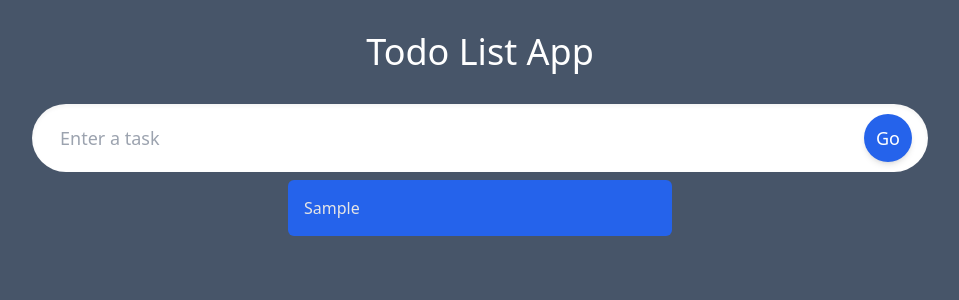
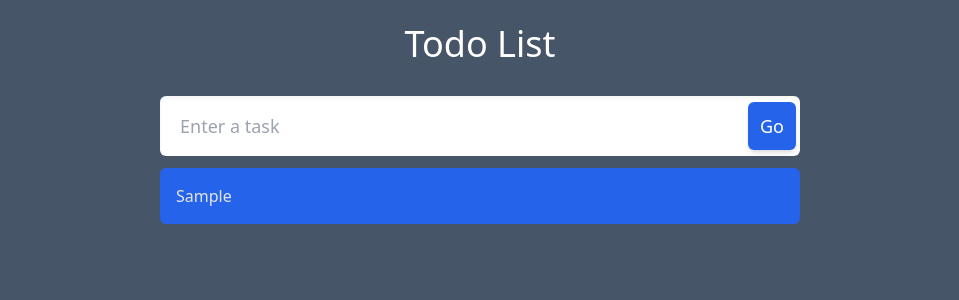
Before and after one commit to armando-valencia/todo-list, a React (Vite) app: page / in a window 1280 px wide. Both pictures are taken after typing "Sample" into the empty fields and a click on the button "Go". Shown: the top 300 px of the page, without its empty margins (160-1119 px from the left). Built offline with nearby package versions, Linux system fonts and the light colour scheme; some icons are missing.

Commit message:
Adjust wdiths of input and todo items

```diff
--- a/src/App.tsx
+++ b/src/App.tsx
@@ -12,6 +12,7 @@ function App() {
 	const addTodoitem = (e: React.FormEvent) => {
 		e.preventDefault();
 
+		// If there is a todo, add it to the end of the todos array
 		if (todo) {
 			setTodos([...todos, { id: uuid(), name: todo, isComplete: false }]);
 			setTodo("");
@@ -21,8 +22,8 @@ function App() {
 
 	return (
 		<div className="max-w-screen min-h-screen flex flex-col items-center bg-slate-600">
-			<h1 className="text-3xl md:text-4xl my-6 md:my-8 text-white z-1 text-center">
-				Todo List App
+			<h1 className="text-3xl md:text-4xl my-6 text-white z-1 text-center">
+				Todo List
 			</h1>
 			<AddTodo todo={todo} setTodo={setTodo} addTodoItem={addTodoitem} />
 			<TodoList todos={todos} setTodos={setTodos} />
--- a/src/components/AddTodo.tsx
+++ b/src/components/AddTodo.tsx
@@ -7,18 +7,18 @@ interface AddTodoProps {
 const AddTodo = ({ todo, setTodo, addTodoItem }: AddTodoProps) => {
 	return (
 		<form
-			className="flex w-[95%] max-w-4xl relative items-center"
+			className="flex w-1/2 my-2 relative justify-center items-center z-10"
 			onSubmit={addTodoItem}
 		>
 			<input
-				className="w-full rounded-full py-5 px-7 text-lg border-none duration-200 shadow-inner focus:shadow-2xl focus:outline-none focus:scale-[101%]"
+				className="w-full rounded-md py-4 px-5 text-lg border-none duration-200 shadow-inner focus:shadow-2xl focus:outline-none focus:scale-[101%]"
 				type="input"
 				placeholder="Enter a task"
 				value={todo}
 				onChange={(e) => setTodo(e.target.value)}
 			/>
 			<button
-				className="absolute w-12 h-12 m-4 rounded-full right-0 border-none text-lg bg-blue-600 hover:bg-blue-800 text-white duration-200 shadow-md hover:shadow-2xl hover:scale-105 active:scale-90 active:shadow-black"
+				className="absolute w-12 h-12 my-3 mx-1 rounded-md right-0 border-none text-lg bg-blue-600 hover:bg-blue-800 text-white duration-200 shadow-md hover:shadow-2xl hover:scale-105 active:scale-90 active:shadow-black"
 				type="submit"
 			>
 				Go
--- a/src/components/TodoItem.tsx
+++ b/src/components/TodoItem.tsx
@@ -20,6 +20,7 @@ const TodoItem = ({ todoItem, todos, setTodos }: TodoItemProps) => {
 		setTodos(
 			todos.map((todo) => {
 				if (todo.id !== id) return todo;
+				// If the todo item id matches the id of the seleted item, return the todo item with the isComplete property set to the opposite of what it was before
 				return {
 					...todo,
 					isComplete: !todo.isComplete,
@@ -55,7 +56,7 @@ const TodoItem = ({ todoItem, todos, setTodos }: TodoItemProps) => {
 	return (
 		<form
 			onSubmit={(e) => handleEdit(e, todoItem.id)}
-			className={`flex rounded-md p-3 my-2 mx-1 text-neutral-200 justify-between w-full md:w-3/7 lg:w-2/5 space-x-1 ${
+			className={`flex rounded-md p-3 my-1 text-neutral-200 justify-between w-full space-x-1 ${
 				todoItem.isComplete
 					? "bg-emerald-700 animate-bounce-short"
 					: "bg-blue-600"
--- a/src/components/TodoList.tsx
+++ b/src/components/TodoList.tsx
@@ -8,7 +8,7 @@ interface TodoListProps {
 
 const TodoList = ({ todos, setTodos }: TodoListProps) => {
 	return (
-		<div className="flex justify-evenly w-3/4 flex-wrap">
+		<div className="flex flex-col justify-evenly w-1/2">
 			{todos.map((todoItem) => (
 				<TodoItem
 					todoItem={todoItem}
--- a/tailwind.config.js
+++ b/tailwind.config.js
@@ -4,7 +4,7 @@ export default {
 	theme: {
 		extend: {
 			animation: {
-				"bounce-short": "bounce .8s ease-in-out 1.5",
+				"bounce-short": "bounce .6s ease-in-out 1.5",
 			},
 		},
 	},
```
